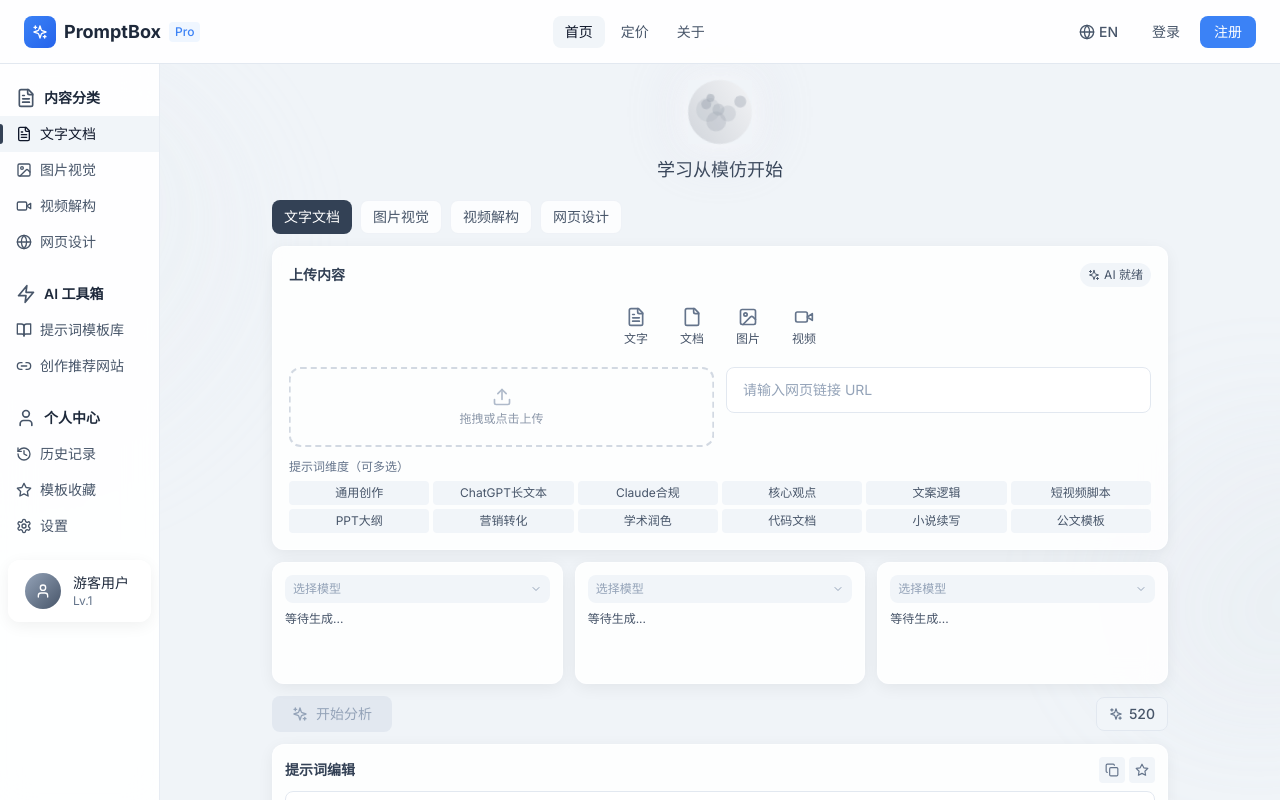
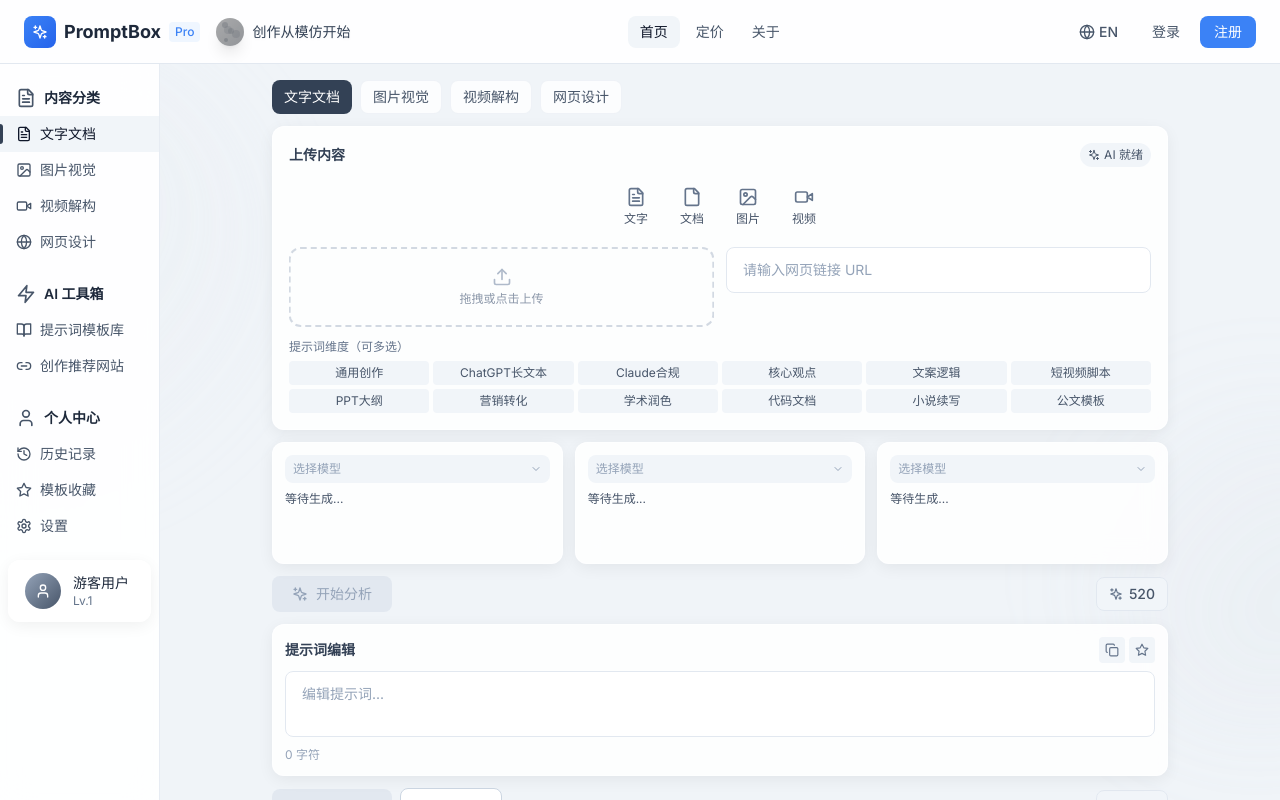
Before and after one commit to oxygen02/promptbox, a Next.js app: page / in a window 1280 px wide. Shown: the top 800 px of the page. Built offline with nearby package versions, Linux system fonts and the light colour scheme.

Commit message:
feat: Move slogan to header with moon animation

```diff
--- a/src/app/globals.css
+++ b/src/app/globals.css
@@ -124,20 +124,18 @@ body {
 }
 
 /* 月球动画 */
-@keyframes moon-rotate {
-  0% { transform: rotate(0deg); }
-  100% { transform: rotate(360deg); }
+@keyframes moon-eclipse {
+  0% {
+    transform: translateX(100%);
+  }
+  50% {
+    transform: translateX(0%);
+  }
+  100% {
+    transform: translateX(-100%);
+  }
 }
 
-.moon-container {
-  animation: moon-rotate 20s linear infinite;
+.moon-shadow {
+  animation: moon-eclipse 8s ease-in-out infinite;
 }
-
-@keyframes moon-glow {
-  0%, 100% { box-shadow: 0 0 30px rgba(255, 255, 255, 0.8), 0 0 60px rgba(200, 200, 220, 0.4); }
-  50% { box-shadow: 0 0 40px rgba(255, 255, 255, 1), 0 0 80px rgba(200, 200, 220, 0.6); }
-}
-
-.moon-glow {
-  animation: moon-glow 3s ease-in-out infinite;
-}
--- a/src/app/page.tsx
+++ b/src/app/page.tsx
@@ -230,26 +230,6 @@ export default function HomePage() {
       </div>
 
       <div className="relative z-10">
-        {/* 月球动画 */}
-        <div className="flex justify-center mb-3">
-          <div className="relative w-16 h-16 moon-glow">
-            <div className="moon-container w-full h-full rounded-full overflow-hidden bg-gradient-to-br from-gray-100 to-gray-300">
-              {/* 月球表面 - 陨石坑 */}
-              <div className="absolute top-2 left-3 w-3 h-3 rounded-full bg-gray-400/40"></div>
-              <div className="absolute top-6 left-8 w-5 h-5 rounded-full bg-gray-400/30"></div>
-              <div className="absolute top-10 left-4 w-2 h-2 rounded-full bg-gray-400/50"></div>
-              <div className="absolute top-4 right-6 w-4 h-4 rounded-full bg-gray-400/25"></div>
-              <div className="absolute bottom-6 left-6 w-3 h-3 rounded-full bg-gray-400/35"></div>
-              <div className="absolute bottom-3 right-8 w-2.5 h-2.5 rounded-full bg-gray-400/45"></div>
-              <div className="absolute top-8 left-1/2 -translate-x-1/2 w-6 h-6 rounded-full bg-gray-400/20"></div>
-            </div>
-          </div>
-        </div>
-
-        {/* Slogan */}
-        <div className="text-center mb-4">
-          <h2 className="text-lg font-medium text-slate-700">学习从模仿开始</h2>
-        </div>
 
         {/* 内容分类切换 */}
         <div className="flex gap-2 mb-3">
--- a/src/components/Header.tsx
+++ b/src/components/Header.tsx
@@ -6,9 +6,6 @@ import { usePathname } from "next/navigation";
 import {
   Sparkles,
   Globe,
-  LogIn,
-  UserPlus,
-  CreditCard
 } from "lucide-react";
 import { cn } from "@/lib/utils";
 
@@ -29,7 +26,8 @@ export default function Header() {
       scrolled ? "glass-nav" : "bg-white/90 backdrop-blur-sm border-b border-slate-200"
     )}>
       <div className="h-full max-w-[1600px] mx-auto px-6 flex items-center justify-between">
-        {/* Logo - 点击返回首页 */}
+        {/* Logo + Slogan */}
+        <div className="flex items-center gap-4">
           <Link href="/" className="flex items-center gap-2">
             <div className="w-8 h-8 bg-gradient-to-br from-blue-500 to-blue-600 rounded-lg flex items-center justify-center">
               <Sparkles className="w-4 h-4 text-white" />
@@ -37,6 +35,26 @@ export default function Header() {
             <span className="text-lg font-bold text-slate-800">PromptBox</span>
             <span className="text-xs font-medium text-blue-500 bg-blue-50 px-1.5 py-0.5 rounded">Pro</span>
           </Link>
+
+          {/* Slogan + 月球动画 */}
+          <div className="hidden md:flex items-center gap-2">
+            {/* 月球 - 月食效果 */}
+            <div className="relative w-7 h-7">
+              <div className="absolute inset-0 rounded-full bg-gradient-to-br from-gray-100 to-gray-300 shadow-lg">
+                {/* 陨石坑 */}
+                <div className="absolute top-1 left-1.5 w-1.5 h-1.5 rounded-full bg-gray-400/40"></div>
+                <div className="absolute top-3 left-4 w-2 h-2 rounded-full bg-gray-400/30"></div>
+                <div className="absolute top-5 left-2 w-1 h-1 rounded-full bg-gray-400/50"></div>
+                <div className="absolute top-2 right-3 w-2 h-2 rounded-full bg-gray-400/25"></div>
+                <div className="absolute bottom-3 left-3 w-1.5 h-1.5 rounded-full bg-gray-400/35"></div>
+                <div className="absolute bottom-1.5 right-4 w-1.2 h-1.2 rounded-full bg-gray-400/45"></div>
+              </div>
+              {/* 月食阴影 - 从右向左移动 */}
+              <div className="absolute inset-0 rounded-full bg-black/30 animate-pulse"></div>
+            </div>
+            <span className="text-sm font-medium text-slate-700 drop-shadow-sm">创作从模仿开始</span>
+          </div>
+        </div>
 
         {/* 导航 */}
         <nav className="hidden md:flex items-center gap-1">
```
Lines whose indentation alone changed are shown as unchanged.
